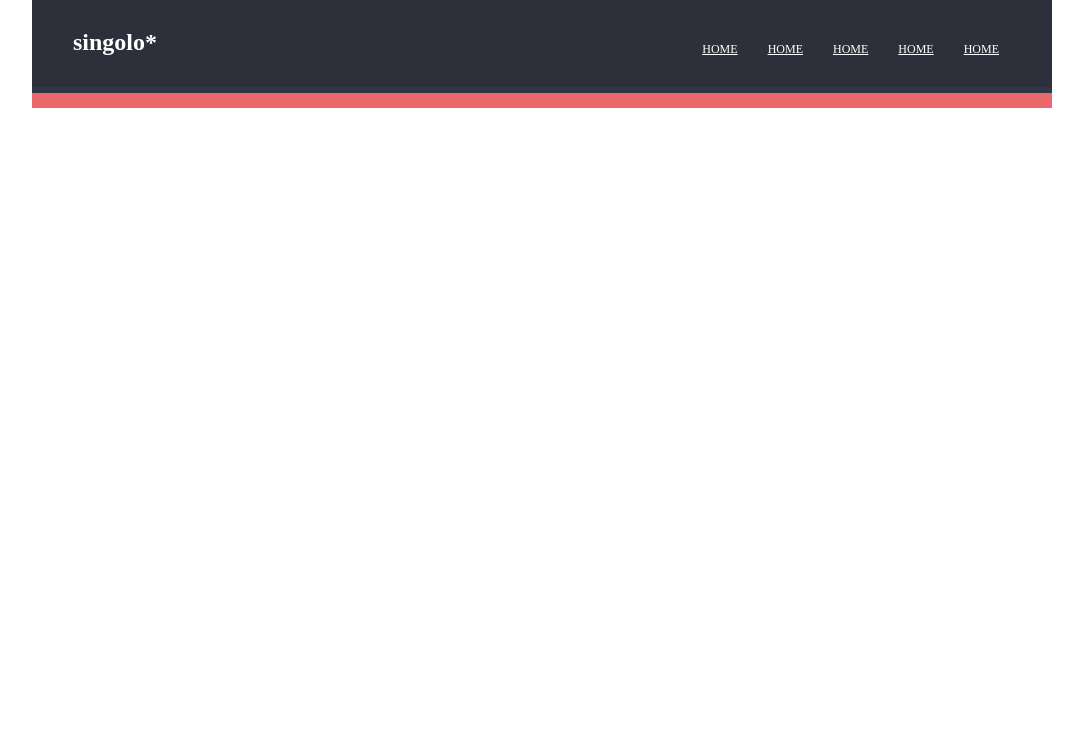
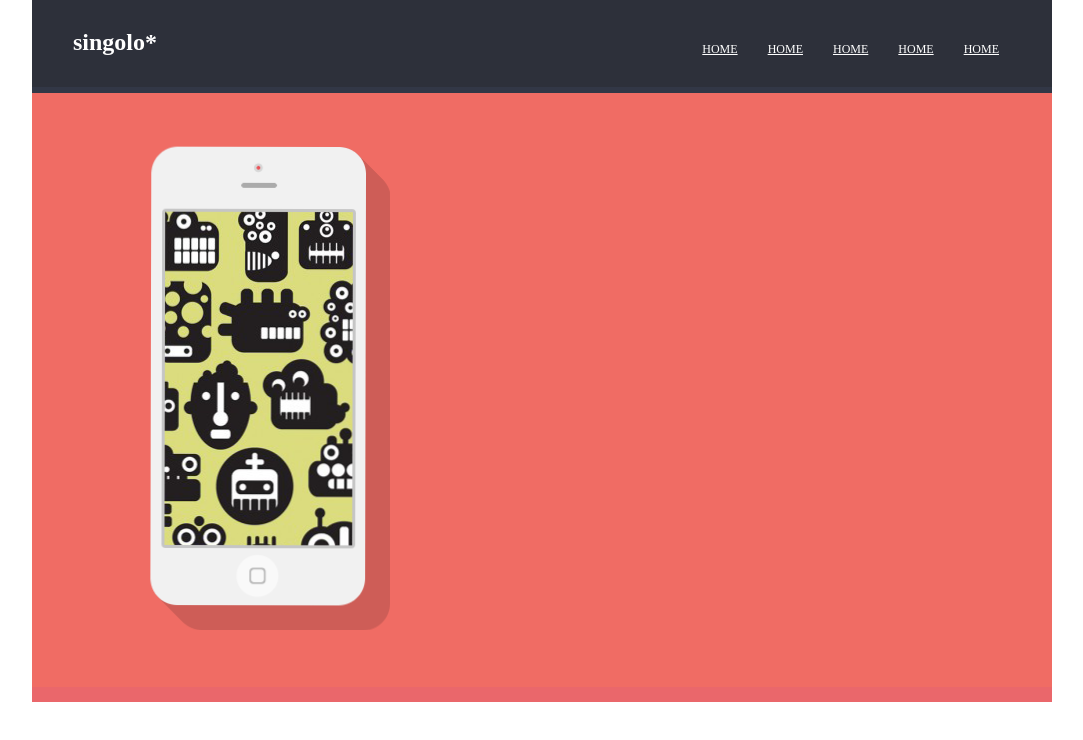
Before and after one commit to AlexNemogai/singolo, a plain HTML site: page singolo1.html in a window 1280 px wide. Shown: the whole page, without its empty margins (98-1181 px from the left). Drawn offline with Linux system fonts and the light colour scheme.

Commit message:
feat: add slider

```diff
--- a/singolo1.css
+++ b/singolo1.css
@@ -47,8 +47,28 @@ header{
     border-bottom: 6px solid #323746;
 }
 .slider{
+    padding:53px 40px 61px 40px;
     background-color: #f06c64;
     border-bottom: 15px solid #ea676b;
+}
+.phones{
+    display: grid;
+    height: 480px;
+    grid-template-columns: repeat(12,1fr);
+}
+.verticalIPhone{
+    grid-column-start: 2;
+    grid-column-end: 5;
+    width: 240px;
+    height: 484px;
+    background: url("assets/iPhone-Vertical.png");
+}
+.horizontalIPhone{
+    grid-column-start: 6;
+    grid-column-end: 12;
+    width: 240px;
+    height: 484px;
+    background: url("assets/iPhone Horizontal.png");
 }
 footer{
     background-color: #f2f2f2;
--- a/singolo1.html
+++ b/singolo1.html
@@ -25,7 +25,20 @@
         </header>
 
         <section class="slider">
+            <div class="phones">
+                <div class="leftArrow">
 
+                </div>
+                <div class="verticalIPhone">
+
+                </div>
+                <div class="gorizontalIPhone">
+
+                </div>
+                <div class="rightArrow">
+
+                </div>
+            </div>
         </section>
 
         <footer>
```
Also changed, not shown: assets/iPhone Horizontal.png (added), assets/iPhone Vertical.png (added), assets/iPhone-Vertical.png (added).
